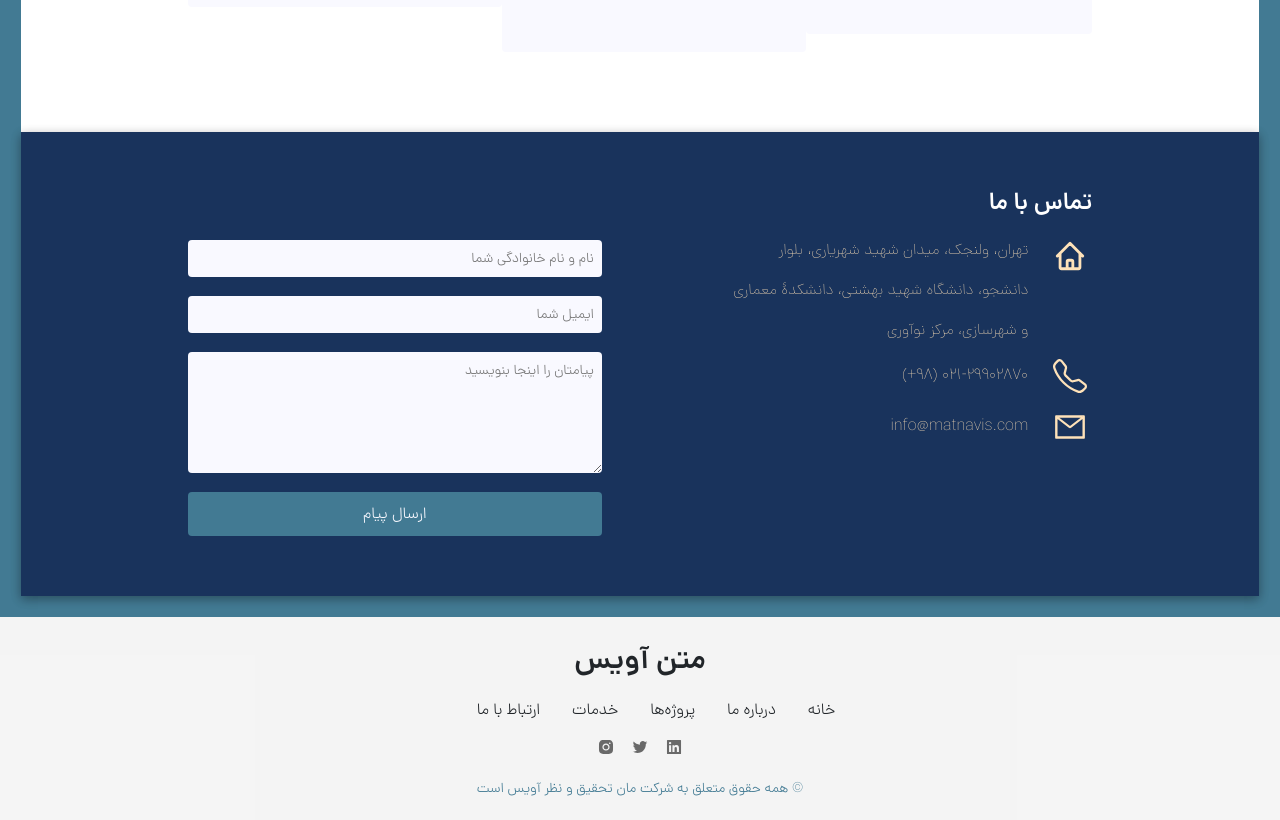
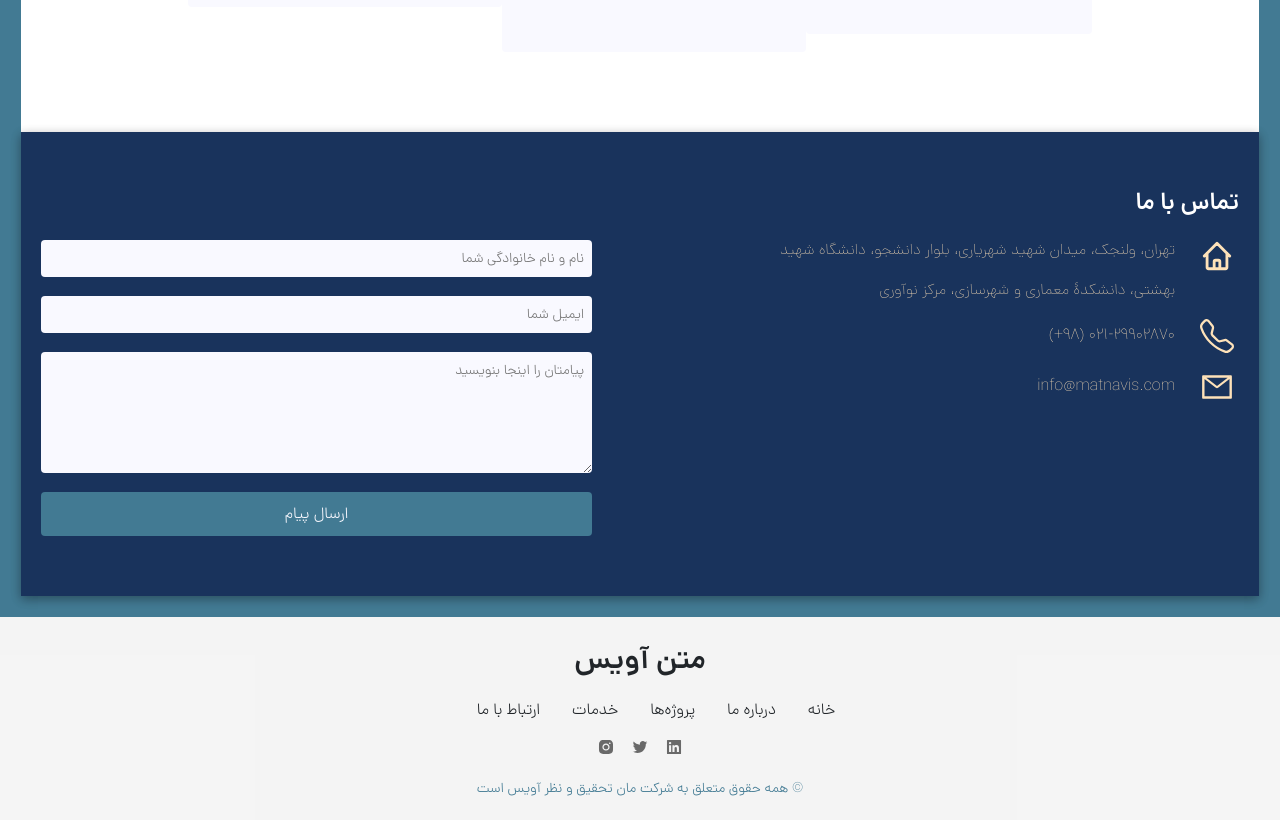
Before and after one commit to denashams/flashcard-fontend, a React (Create React App) app: page / in a window 1280 px wide. Shown: the part 2140-2960 px from the top of the page. Built offline with nearby package versions, Linux system fonts and the light colour scheme.

Commit message:
edited responsive settings

```diff
--- a/src/components/landing-components/about/about.css
+++ b/src/components/landing-components/about/about.css
@@ -106,6 +106,9 @@
   flex-direction: none;
 
  }
+ .flip-3d figure figcaption {
+  font-size: 12px;
+ }
 
 
 }
--- a/src/components/landing-components/contact/Contact.jsx
+++ b/src/components/landing-components/contact/Contact.jsx
@@ -8,7 +8,7 @@ const Contact = () => {
   return (
     <section id="contact">
       <div className="contact-container">
-        <div className="container coontact">
+        <div >
           <h2>تماس با ما</h2>
           <div>
             <div className="row">
--- a/src/components/landing-components/contact/contact.css
+++ b/src/components/landing-components/contact/contact.css
@@ -1,7 +1,7 @@
 .contact-container {
   background-color: var(--color-primary-dark);
   margin: 0 20px 20px 20px;
-  padding: 50px 0;
+  padding: 50px 20px;
   box-shadow: rgba(0, 0, 0, 0.16) 0px 3px 10px, rgba(0, 0, 0, 0.23) 0px 3px 10px;
 }
 .contact-container h2 {
@@ -78,14 +78,15 @@ textarea {
   resize: none;
   color: var(--color-white);
 }
+
 @media screen and (max-width: 1024px) {
-  .container.contact__container {
-    grid-template-columns: 1fr;
-    gap: 2rem;
+  .input-box {max-width: 100%;}
+  .msg-btn {
+    max-width: 100%;
   }
-}
-@media screen and (max-width: 600px) {
-  .container.contact__container {
-    width: var(--container-width-sm);
-  }
-}
+
+
+
+
+
+ }
```
